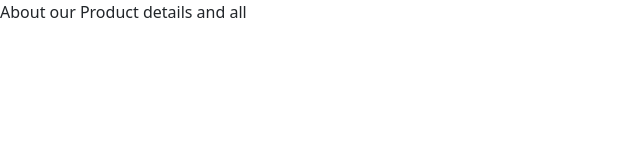
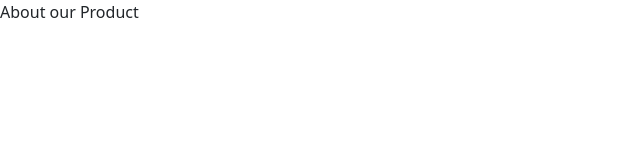
Before and after one commit to MukeshPatil25/Mukesh, an Angular app: page /AboutUs in a window 1280 px wide. Shown: the top 160 px of the page, without its empty margins (0-640 px from the left). Built offline with nearby package versions, Linux system fonts and the light colour scheme.

Commit message:
my commit aboutUS

```diff
--- a/src/app/Components/about-us/about-us.component.html
+++ b/src/app/Components/about-us/about-us.component.html
@@ -1 +1 @@
-<p>About our Product details and all </p>
+<p>About our Product </p>
```
